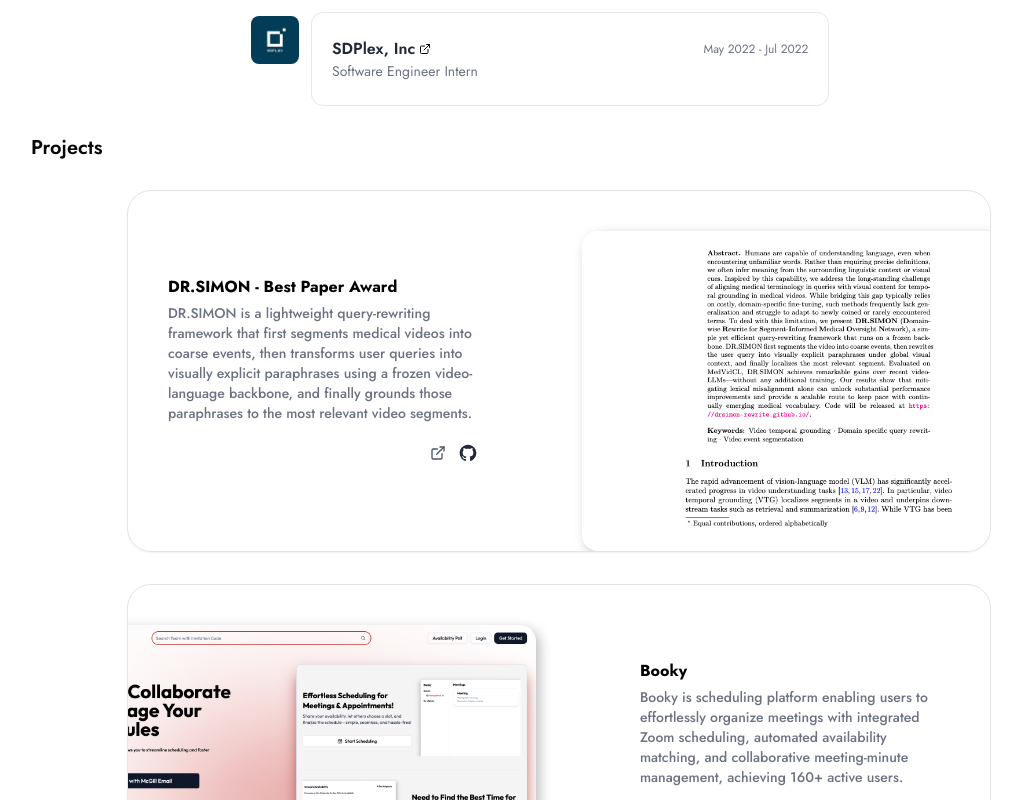
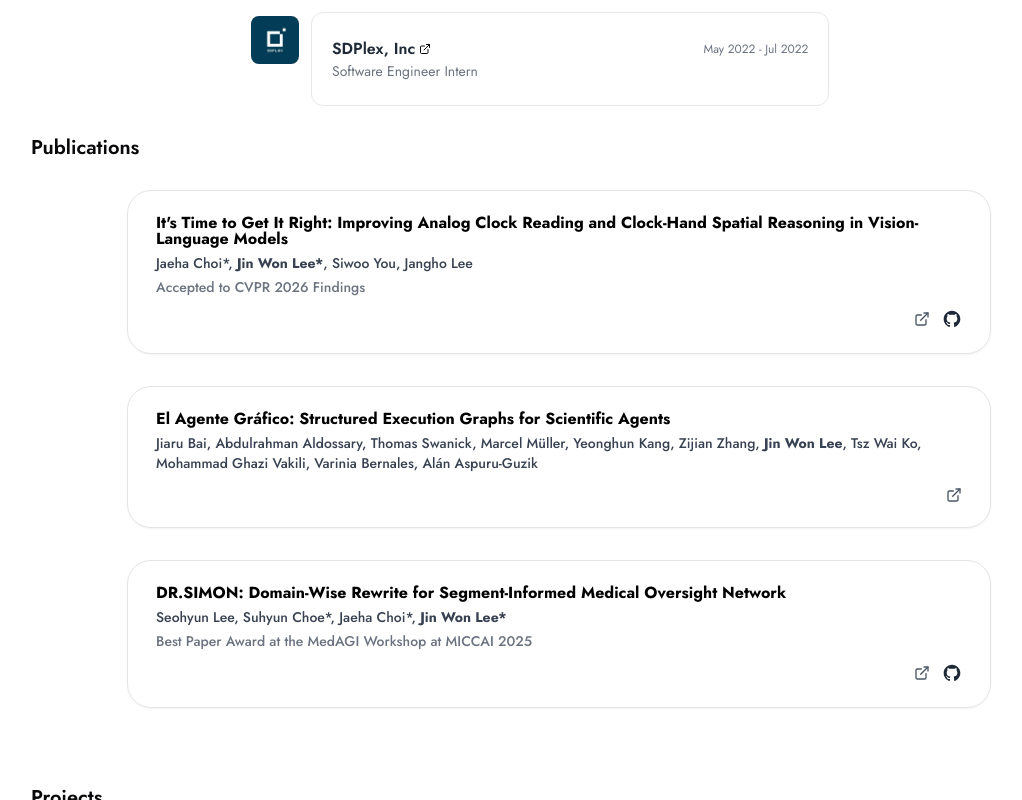
Before and after one commit to jinleevv/jinleevv.dev, a React (Vite) app: page / in a window 1280 px wide. Shown: the part 1160-1960 px from the top of the page, without its empty margins (129-1151 px from the left). Built offline with nearby package versions, Linux system fonts and the light colour scheme; a web font is replaced by a local one.

Commit message:
Update with publication info

```diff
--- a/src/App.tsx
+++ b/src/App.tsx
@@ -1,8 +1,5 @@
 import { BrowserRouter as Router, Routes, Route } from "react-router-dom";
 import Home from "./pages/Home";
-import Projects from "./pages/Projects";
-import Blog from "./pages/Blog";
-import BlogPost from "./features/BlogPosts";
 
 export default function App() {
   return (
@@ -10,9 +7,9 @@
       <Router>
         <Routes>
           <Route path="/" element={<Home />} />
-          <Route path="/projects" element={<Projects />} />
+          {/* <Route path="/projects" element={<Projects />} />
           <Route path="/blog" element={<Blog />} />
-          <Route path="/blog/:slug" element={<BlogPost />} />
+          <Route path="/blog/:slug" element={<BlogPost />} /> */}
         </Routes>
       </Router>
     </>
--- a/src/pages/Home.tsx
+++ b/src/pages/Home.tsx
@@ -6,6 +6,7 @@
 import { Button } from "@/components/ui/button";
 import Footer from "@/features/Footer";
 import Projects from "./Projects";
+import Publications from "./Publications";
 import { LuExternalLink } from "react-icons/lu";
 
 const expereince22 = [
@@ -202,6 +203,22 @@
         >
           <div className="w-1/6">
             <Label className="text-xl font-jost font-semibold lg:-ml-20">
+              Publications
+            </Label>
+          </div>
+          <div className="flex w-full lg:w-3/4 flex-col gap-4 mt-7 lg:mt-14 lg:-ml-44">
+            <Publications />
+          </div>
+        </motion.div>
+        <motion.div
+          initial={{ opacity: 0 }}
+          whileInView={{ opacity: 1 }}
+          transition={{ duration: 0.8, ease: "easeOut" }}
+          viewport={{ once: true }}
+          className="flex flex-col lg:flex-row w-full pt-4 mt-12 justify-center px-4 lg:px-0 lg:ml-20"
+        >
+          <div className="w-1/6">
+            <Label className="text-xl font-jost font-semibold lg:-ml-20">
               Projects
             </Label>
           </div>
--- a/src/pages/Projects.tsx
+++ b/src/pages/Projects.tsx
@@ -5,14 +5,6 @@
 import { RiGithubFill } from "react-icons/ri";
 
 const projects = [
-  {
-    path: "/DRSIMON.png",
-    name: "DR.SIMON - Best Paper Award",
-    description:
-      "DR.SIMON is a lightweight query-rewriting framework that first segments medical videos into coarse events, then transforms user queries into visually explicit paraphrases using a frozen video-language backbone, and finally grounds those paraphrases to the most relevant video segments.",
-    link: "https://drsimon-rewrite.github.io/",
-    github: "https://github.com/drsimon-rewrite/DR.SIMON",
-  },
   {
     path: "/Booky.png",
     name: "Booky",
--- /dev/null
+++ b/src/pages/Publications.tsx
@@ -0,0 +1,118 @@
+import { motion } from "framer-motion";
+import { Label } from "@/components/ui/label";
+import { LuExternalLink } from "react-icons/lu";
+import { RiGithubFill } from "react-icons/ri";
+
+const publications = [
+  {
+    authors: [
+      "Jaeha Choi*",
+      "Jin Won Lee*",
+      "Siwoo You",
+      "Jangho Lee",
+    ],
+    name: "It's Time to Get It Right: Improving Analog Clock Reading and Clock-Hand Spatial Reasoning in Vision-Language Models",
+    description: "Accepted to CVPR 2026 Findings",
+    github: "https://github.com/allchiever/It-s-Time-to-Get-It-Right",
+    link: "https://it-s-time-to-get-it-right.github.io/",
+  },
+  {
+    authors: [
+      "Jiaru Bai",
+      "Abdulrahman Aldossary",
+      "Thomas Swanick",
+      "Marcel Müller",
+      "Yeonghun Kang",
+      "Zijian Zhang",
+      "Jin Won Lee",
+      "Tsz Wai Ko",
+      "Mohammad Ghazi Vakili",
+      "Varinia Bernales",
+      "Alán Aspuru-Guzik",
+    ],
+    name: "El Agente Gráfico: Structured Execution Graphs for Scientific Agents",
+    github: "",
+    link: "https://arxiv.org/abs/2602.17902",
+  },
+  {
+    authors: ["Seohyun Lee", "Suhyun Choe*", "Jaeha Choi*", "Jin Won Lee*"],
+    name: "DR.SIMON: Domain-Wise Rewrite for Segment-Informed Medical Oversight Network",
+    description: "Best Paper Award at the MedAGI Workshop at MICCAI 2025",
+    github: "https://drsimon-rewrite.github.io/",
+    link: "https://link.springer.com/chapter/10.1007/978-3-032-07845-2_10",
+  },
+];
+
+export default function Publications() {
+  return (
+    <div className="w-full flex flex-col justify-center space-y-10">
+      <motion.div
+        initial={{ opacity: 0 }}
+        animate={{
+          opacity: 1,
+        }}
+        transition={{
+          duration: 0.7,
+        }}
+        className="grid grid-cols-1 gap-8 w-full max-w-6xl mx-auto mb-12 p-2 md:p-0"
+      >
+        {publications.map((publication, index) => {
+          return (
+            <div
+              key={index}
+              className={`flex flex-col md:flex-row ${
+                index % 2 !== 0 ? "md:flex-row-reverse" : ""
+              }
+            max-h-[500px] border rounded-3xl shadow-sm`}
+            >
+              <div className="w-full px-5 py-5 md:px-7 md:py-6 flex flex-col justify-center">
+                <Label className="text-md font-bold text-black leading-none">
+                  {publication.name}
+                </Label>
+                <div className="mt-1.5 text-sm text-gray-700 font-medium">
+                  {publication.authors.map((author, i) => (
+                    <span key={i}>
+                      {author.includes("Jin Won Lee") ? (
+                        <strong>{author}</strong>
+                      ) : (
+                        author
+                      )}
+                      {i < publication.authors.length - 1 ? ", " : ""}
+                    </span>
+                  ))}
+                </div>
+                {publication.description && (
+                  <Label className="mt-1 text-sm text-gray-500">
+                    {publication.description}
+                  </Label>
+                )}
+                <div className="flex w-full justify-end mt-3 gap-3">
+                  {publication.link && (
+                    <a
+                      href={publication.link}
+                      target="_blank"
+                      rel="noopener noreferrer"
+                      className="text-xl text-gray-600 hover:text-black"
+                    >
+                      <LuExternalLink className="w-4 h-4 mt-0.5" />
+                    </a>
+                  )}
+                  {publication.github && (
+                    <a
+                      href={publication.github}
+                      target="_blank"
+                      rel="noopener noreferrer"
+                      className="text-xl text-gray-800 hover:text-black"
+                    >
+                      <RiGithubFill />
+                    </a>
+                  )}
+                </div>
+              </div>
+            </div>
+          );
+        })}
+      </motion.div>
+    </div>
+  );
+}
```
